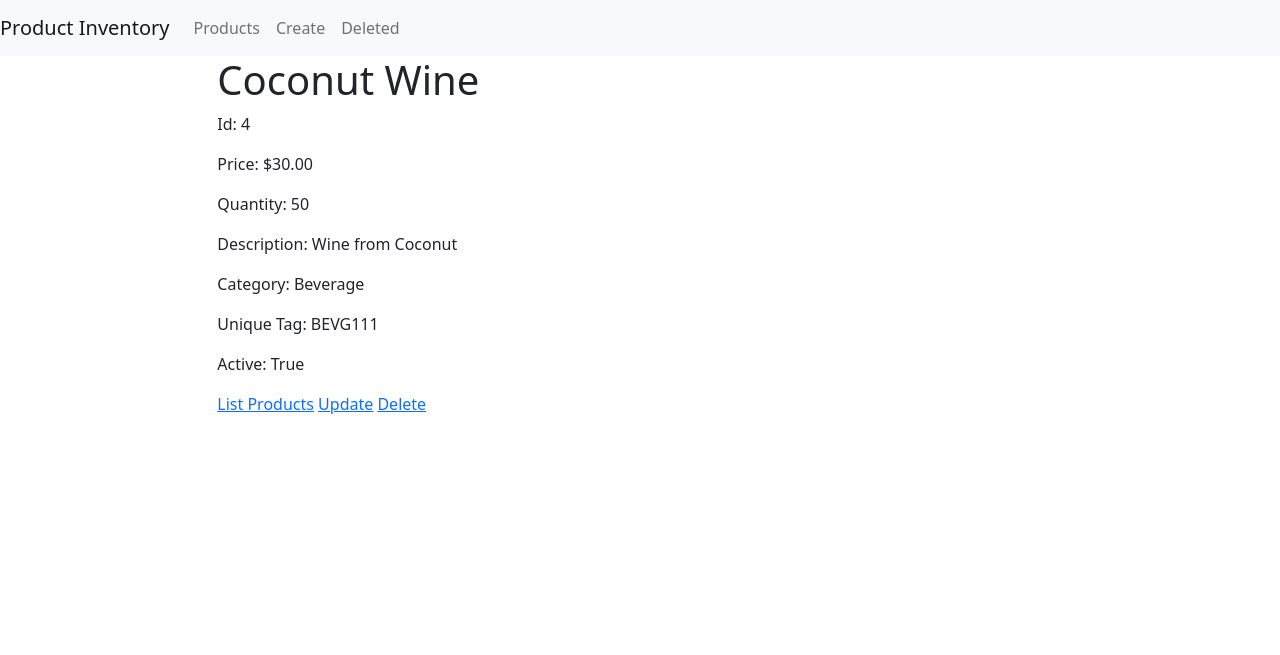
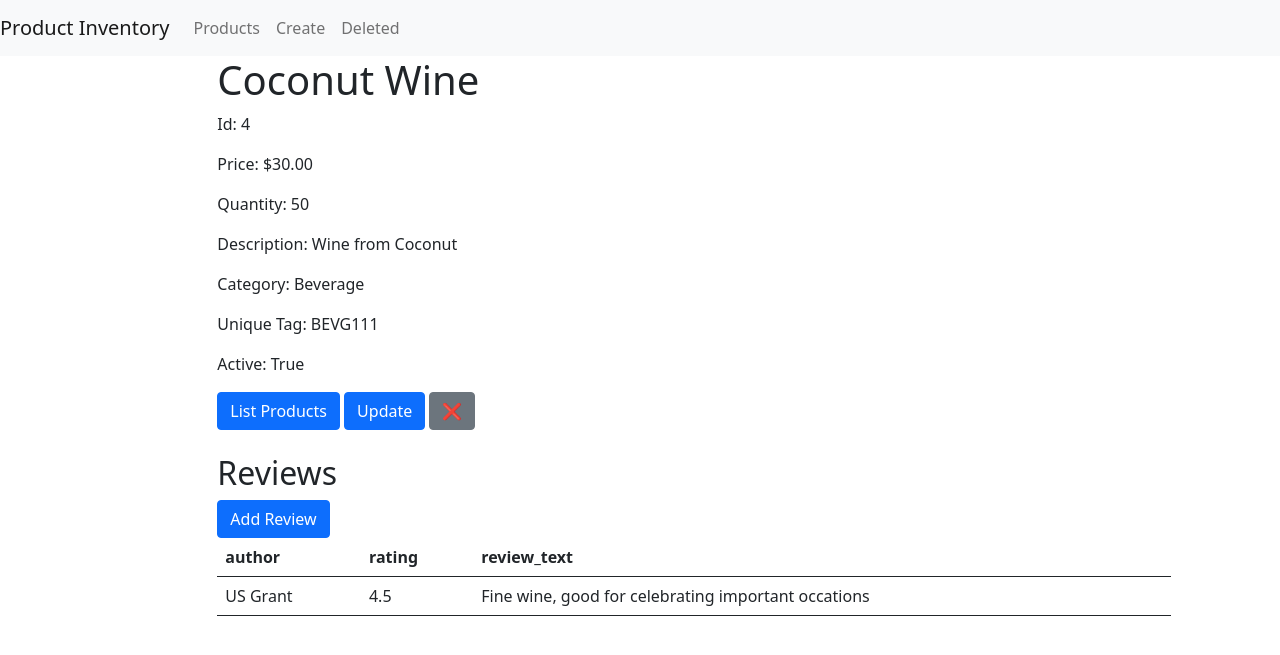
Before and after one commit to jmacach1/flask_inventory_manager, a Flask app: page /products/4 in a window 1280 px wide. Shown: the top 655 px of the page. Run offline with Flask 2, Linux system fonts and the light colour scheme; data comes from the database, SQL or seed files in the repository; both versions use the stored data as it was after the commit; some libraries are stand-ins or nearby versions.

Commit message:
added create and read reviews

```diff
--- a/app/routes.py
+++ b/app/routes.py
@@ -7,8 +7,8 @@ from flask import (
   )
 from app import app, db
 from datetime import datetime
-from app.database import Product
-from app.forms import ProductForm
+from app.database import Product, Review
+from app.forms import ProductForm, ReviewForm
 
 @app.route("/")
 def index():
@@ -29,7 +29,8 @@ def get_products():
 @app.route("/products/<int:pid>")
 def get_product_detail(pid):
   product = Product.query.filter_by(id=pid).first()
-  return render_template("product_detail.html", product=product)
+  reviews = Review.query.filter_by(product_id=pid)
+  return render_template("product_detail.html", product=product, reviews=reviews)
 
 # Create
 @app.route("/products/registration")
@@ -125,3 +126,29 @@ def hard_delete_product(pid):
   db.session.commit()
   flash(f"Product {product.name} deleted completely from Database!")
   return redirect(url_for('get_deleted_products'))
+
+
+# Create Review
+@app.route("/review/create_form/<int:pid>")
+def create_review_form(pid):
+  product = Product.query.filter_by(id=pid).first()
+  review_form = ReviewForm()
+  return render_template("create_review_form.html", form=review_form, product=product)
+
+@app.route("/review/<int:pid>", methods=["POST"])
+def create_review(pid):
+    """Creating a review"""
+    form = ReviewForm(request.form)
+    if form.validate():
+      review = Review()
+      review.author = form.author.data
+      review.rating = form.rating.data
+      review.review_text = form.review_text.data
+      review.product_id = form.product_id.data
+      db.session.add(review)
+      db.session.commit()
+      flash(f"Review created!")
+      return redirect(url_for('get_product_detail', pid=pid))
+
+    flash("Invalid data")
+    return redirect(url_for('get_product_detail', pid=pid))
--- a/app/templates/product_detail.html
+++ b/app/templates/product_detail.html
@@ -16,9 +16,37 @@
       <p>Unique Tag: {{ product.unique_tag }}</p>
       <p>Active: {{ product.active }}</p>
 
-      <a href={{ url_for('get_products') }}>List Products</a>
-      <a href={{ url_for('update_product_form', pid=product.id) }} >Update</a>
-      <a href="#">Delete</a>
+      <a href={{ url_for('get_products') }} class="btn btn-primary">List Products</a>
+      <a href={{ url_for('update_product_form', pid=product.id) }} class="btn btn-primary">Update</a>
+      <form method="POST" action={{ url_for('delete_product', pid=product.id) }} style="display:inline">
+        <button type="submit" class="btn btn-secondary">❌</button>
+      </form>
     </div>
   </div>
+  <br/>
+  <div class="row">
+    <div class="col-md-9 offset-md-2">
+      <h2> Reviews</h2>
+      <a href={{ url_for('create_review_form', pid=product.id) }} class="btn btn-primary" >Add Review</a>
+      <table class="table">
+        <thead class="thead-dark">
+          <tr>
+            <th scope="col">author</th>
+            <th scope="col">rating</th>
+            <th scope="col">review_text</th>
+          </tr>
+        </thead>
+        <tbody>
+          {% for review in reviews %}
+            <tr>
+              <td>{{ review.author }}</td>
+              <td>{{ review.rating }}</td>
+              <td>{{ review.review_text }}</td>
+            </tr>
+          {% endfor %}
+        </tbody>
+
+    </div>
+  </div>
+
 {% endblock content %}
```
Also changed, not shown: app/database/__init__.py (+12 -0 lines), app/forms/__init__.py (+10 -0 lines), app/templates/create_review_form.html (added, +40 -0 lines), app/templates/product_list.html (+5 -5 lines), mk_products.py (+19 -2 lines), README.md, app/mydb.db.
